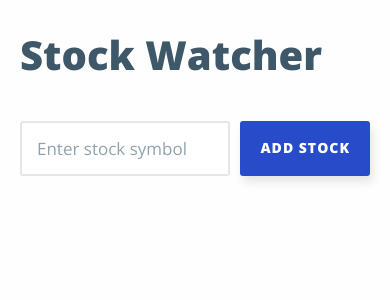
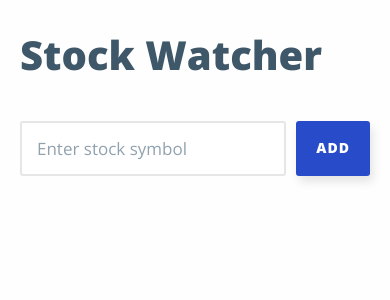
Before and after one commit to jessikuh/stock-watcher, a Vue app in the folder client/: page / in a window 390 px wide. Shown: the top 300 px of the page. Built offline with nearby package versions, Linux system fonts and the light colour scheme.

Commit message:
Dynamic button text

```diff
--- a/client/src/components/AddStock.vue
+++ b/client/src/components/AddStock.vue
@@ -16,7 +16,11 @@
         </div>
 
         <div class="add-stock__button">
-          <input class="btn margin-left-1x" type="submit" value="Add Stock">
+          <input
+            class="btn margin-left-1x"
+            type="submit"
+            :value="(isMobile) ? 'Add' : 'Add Stock'"
+          >
         </div>
 
         <div class="margin-top-2x error" v-if="error">
@@ -36,6 +40,7 @@ export default {
   name: 'AddStock',
   data() {
     return {
+      isMobile: false,
       error: null,
       symbol: null,
     };
@@ -83,6 +88,13 @@ export default {
         this.symbol = null;
       }
     },
+    checkMobile() {
+      if (window.innerWidth <= 756) {
+        this.isMobile = true;
+      } else {
+        this.isMobile = false;
+      }
+    },
     stockExists(symbol) {
       if (this.stocks.length > 0) {
         return this.stocks.some((stock) => stock.symbol === symbol);
@@ -90,6 +102,13 @@ export default {
 
       return false;
     },
+  },
+  mounted() {
+    this.checkMobile();
+
+    window.addEventListener('resize', () => {
+      this.checkMobile();
+    });
   },
 };
 </script>
```
